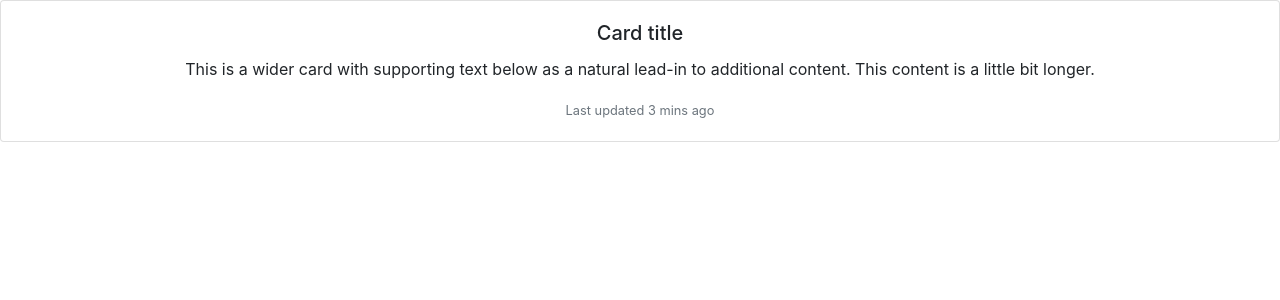
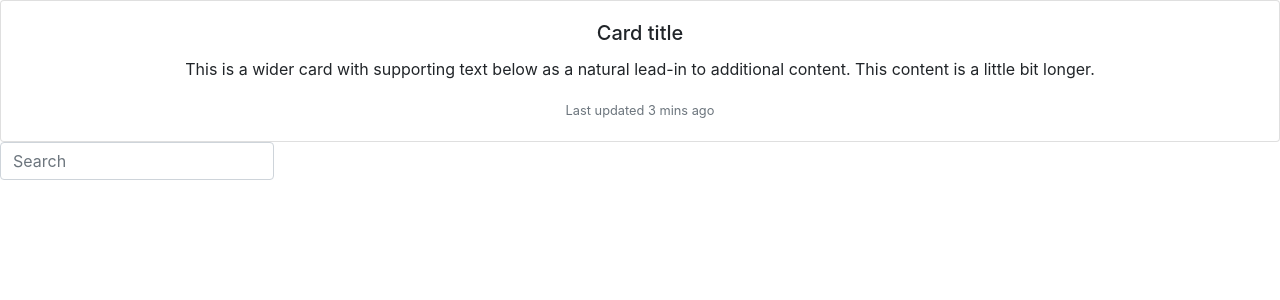
Before and after one commit to AnjaliKevadiya/employee-directory, a React (Create React App) app: page / in a window 1280 px wide. Shown: the top 300 px of the page. Built offline with nearby package versions, Linux system fonts and the light colour scheme.

Commit message:
added search component

```diff
--- a/src/App.js
+++ b/src/App.js
@@ -8,8 +8,8 @@ function App() {
   return (
     <div className="App">
       <Header />
-      {/* <Search />
-      <Wrapper /> */}
+      <Search />
+      {/* <Wrapper /> */}
     </div>
   );
 }
--- a/src/components/Search/index.js
+++ b/src/components/Search/index.js
@@ -0,0 +1,19 @@
+import React from "react";
+import "./style.css";
+
+function Search() {
+  return (
+    <form className="search d-flex">
+      <div className="form-group">
+        <input
+          className="form-control me-2"
+          type="search"
+          placeholder="Search"
+          aria-label="Search"
+        />
+      </div>
+    </form>
+  );
+}
+
+export default Search;
```
